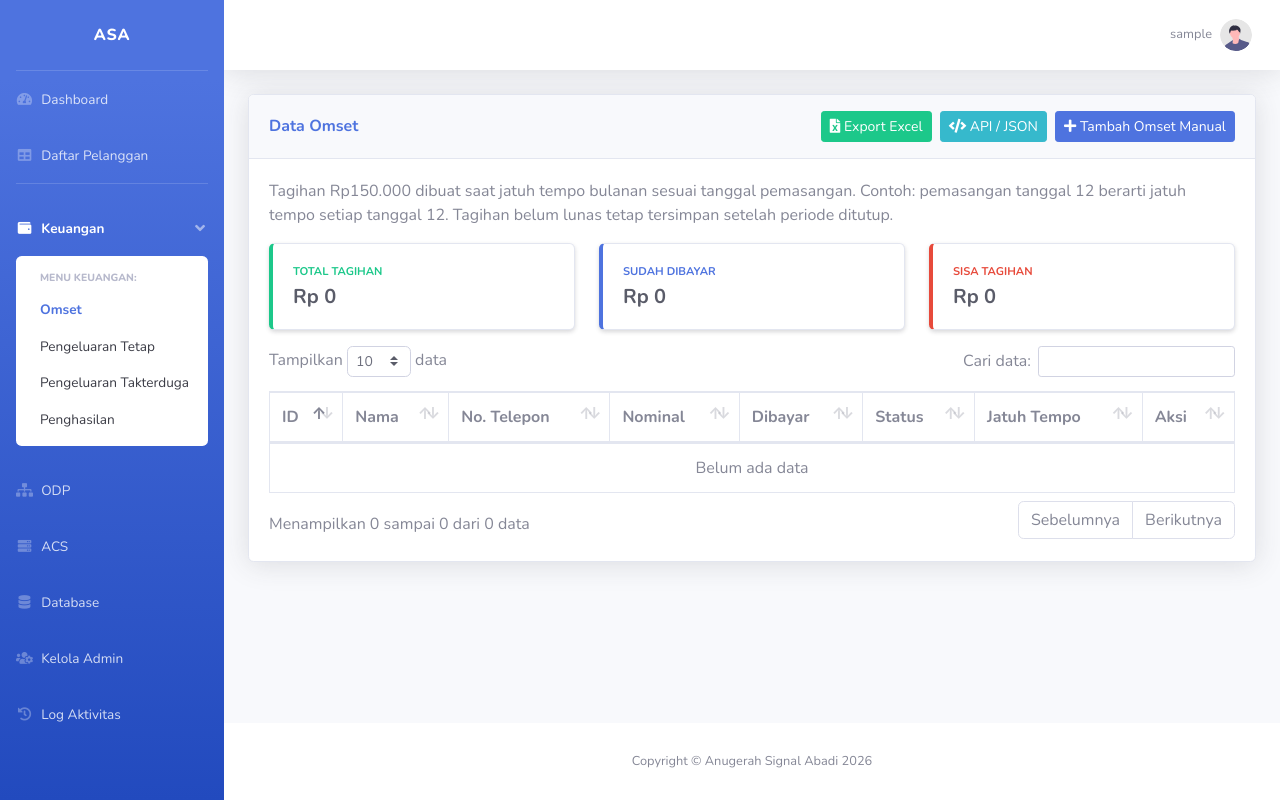
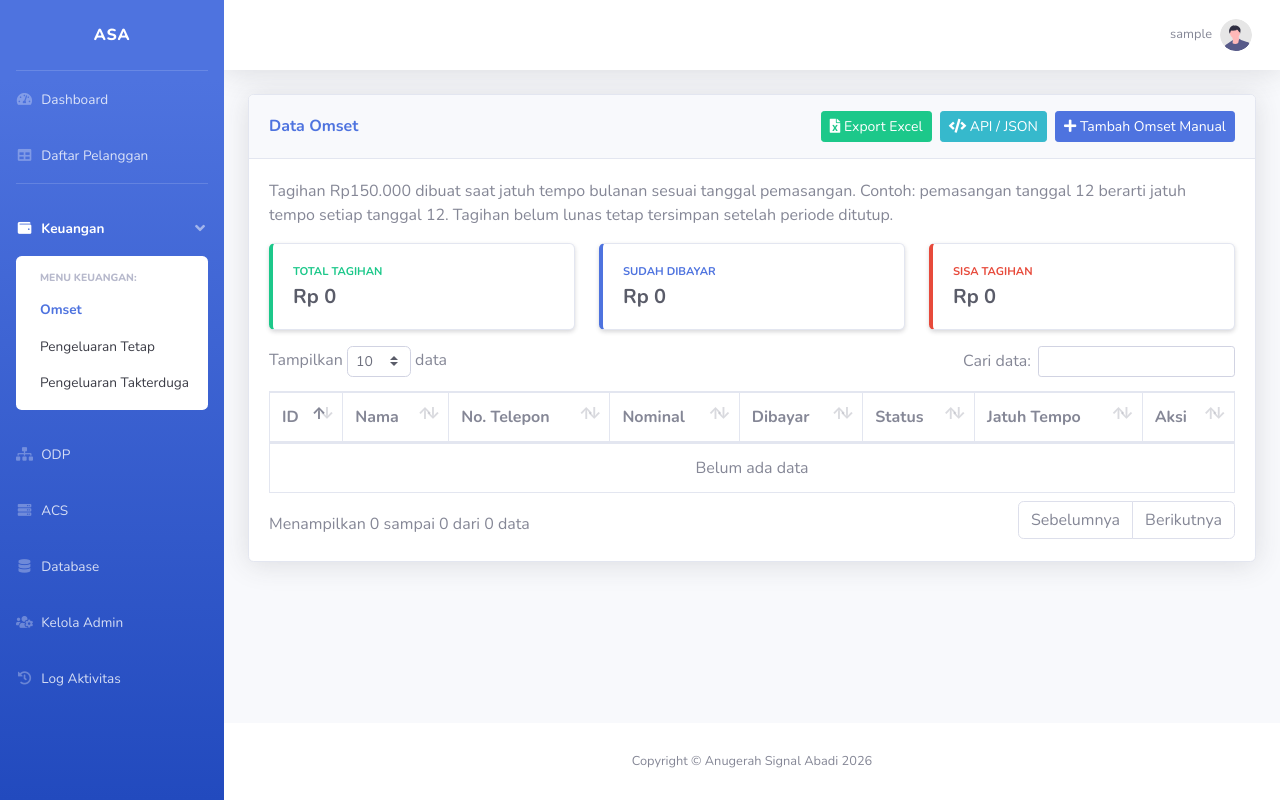
Before and after one commit to anugerahsignalabadi2025/billing, a PHP site: page /omset.php in a window 1280 px wide. Run offline with PHP 8.4, Linux system fonts and the light colour scheme; the visitor is signed in with stand-in values (Sample User, id 1); data that the repository does not hold is empty.

```diff
--- a/acs.php
+++ b/acs.php
@@ -43,7 +43,6 @@
                         <a class="collapse-item" href="omset.php">Omset</a>
                         <a class="collapse-item" href="pengeluaran_tetap.php">Pengeluaran Tetap</a>
                         <a class="collapse-item" href="pengeluaran_takterduga.php">Pengeluaran Takterduga</a>
-                        <a class="collapse-item" href="penghasilan.php">Penghasilan</a>
                     </div>
                 </div>
             </li>
--- a/dashboard.php
+++ b/dashboard.php
@@ -76,7 +76,6 @@ $sisa_tagihan = $totals['total_tagihan'] - $totals['total_omset'];
                         <a class="collapse-item" href="omset.php">Omset</a>
                         <a class="collapse-item" href="pengeluaran_tetap.php">Pengeluaran Tetap</a>
                         <a class="collapse-item" href="pengeluaran_takterduga.php">Pengeluaran Takterduga</a>
-                        <a class="collapse-item" href="penghasilan.php">Penghasilan</a>
                     </div>
                 </div>
             </li>
--- a/odp.php
+++ b/odp.php
@@ -43,7 +43,6 @@
                         <a class="collapse-item" href="omset.php">Omset</a>
                         <a class="collapse-item" href="pengeluaran_tetap.php">Pengeluaran Tetap</a>
                         <a class="collapse-item" href="pengeluaran_takterduga.php">Pengeluaran Takterduga</a>
-                        <a class="collapse-item" href="penghasilan.php">Penghasilan</a>
                     </div>
                 </div>
             </li>
--- a/omset.php
+++ b/omset.php
@@ -251,7 +251,6 @@ $sisaTagihan = (float) $totalOmset['total_nominal'] - (float) $totalOmset['total
                         <a class="collapse-item active" href="omset.php">Omset</a>
                         <a class="collapse-item" href="pengeluaran_tetap.php">Pengeluaran Tetap</a>
                         <a class="collapse-item" href="pengeluaran_takterduga.php">Pengeluaran Takterduga</a>
-                        <a class="collapse-item" href="penghasilan.php">Penghasilan</a>
                     </div>
                 </div>
             </li>
--- a/pengeluaran_takterduga.php
+++ b/pengeluaran_takterduga.php
@@ -71,7 +71,6 @@ $totalNominal = mysqli_fetch_assoc($totalResult)['total_nominal'];
                         <a class="collapse-item" href="omset.php">Omset</a>
                         <a class="collapse-item" href="pengeluaran_tetap.php">Pengeluaran Tetap</a>
                         <a class="collapse-item active" href="pengeluaran_takterduga.php">Pengeluaran Takterduga</a>
-                        <a class="collapse-item" href="penghasilan.php">Penghasilan</a>
                     </div>
                 </div>
             </li>
--- a/pengeluaran_tetap.php
+++ b/pengeluaran_tetap.php
@@ -71,7 +71,6 @@ $totalNominal = mysqli_fetch_assoc($totalResult)['total_nominal'];
                         <a class="collapse-item" href="omset.php">Omset</a>
                         <a class="collapse-item active" href="pengeluaran_tetap.php">Pengeluaran Tetap</a>
                         <a class="collapse-item" href="pengeluaran_takterduga.php">Pengeluaran Takterduga</a>
-                        <a class="collapse-item" href="penghasilan.php">Penghasilan</a>
                     </div>
                 </div>
             </li>
--- a/tables.php
+++ b/tables.php
@@ -69,7 +69,6 @@ $result = mysqli_query($conn, "SELECT * FROM datapelangganasa");
                         <a class="collapse-item" href="omset.php">Omset</a>
                         <a class="collapse-item" href="pengeluaran_tetap.php">Pengeluaran Tetap</a>
                         <a class="collapse-item" href="pengeluaran_takterduga.php">Pengeluaran Takterduga</a>
-                        <a class="collapse-item" href="penghasilan.php">Penghasilan</a>
                     </div>
                 </div>
             </li>
--- a/tambah_omset.php
+++ b/tambah_omset.php
@@ -81,7 +81,6 @@ if (isset($_POST["submit"])) {
                         <a class="collapse-item active" href="omset.php">Omset</a>
                         <a class="collapse-item" href="pengeluaran_tetap.php">Pengeluaran Tetap</a>
                         <a class="collapse-item" href="pengeluaran_takterduga.php">Pengeluaran Takterduga</a>
-                        <a class="collapse-item" href="penghasilan.php">Penghasilan</a>
                     </div>
                 </div>
             </li>
--- a/tambah_pengeluaran_takterduga.php
+++ b/tambah_pengeluaran_takterduga.php
@@ -81,7 +81,6 @@ if (isset($_POST["submit"])) {
                         <a class="collapse-item" href="omset.php">Omset</a>
                         <a class="collapse-item" href="pengeluaran_tetap.php">Pengeluaran Tetap</a>
                         <a class="collapse-item active" href="pengeluaran_takterduga.php">Pengeluaran Takterduga</a>
-                        <a class="collapse-item" href="penghasilan.php">Penghasilan</a>
                     </div>
                 </div>
             </li>
--- a/tambah_pengeluaran_tetap.php
+++ b/tambah_pengeluaran_tetap.php
@@ -81,7 +81,6 @@ if (isset($_POST["submit"])) {
                         <a class="collapse-item" href="omset.php">Omset</a>
                         <a class="collapse-item active" href="pengeluaran_tetap.php">Pengeluaran Tetap</a>
                         <a class="collapse-item" href="pengeluaran_takterduga.php">Pengeluaran Takterduga</a>
-                        <a class="collapse-item" href="penghasilan.php">Penghasilan</a>
                     </div>
                 </div>
             </li>
--- a/ubah_omset.php
+++ b/ubah_omset.php
@@ -87,7 +87,6 @@ if (isset($_POST["submit"])) {
                         <a class="collapse-item active" href="omset.php">Omset</a>
                         <a class="collapse-item" href="pengeluaran_tetap.php">Pengeluaran Tetap</a>
                         <a class="collapse-item" href="pengeluaran_takterduga.php">Pengeluaran Takterduga</a>
-                        <a class="collapse-item" href="penghasilan.php">Penghasilan</a>
                     </div>
                 </div>
             </li>
--- a/ubah_pengeluaran_takterduga.php
+++ b/ubah_pengeluaran_takterduga.php
@@ -86,7 +86,6 @@ if (isset($_POST["submit"])) {
                         <a class="collapse-item" href="omset.php">Omset</a>
                         <a class="collapse-item" href="pengeluaran_tetap.php">Pengeluaran Tetap</a>
                         <a class="collapse-item active" href="pengeluaran_takterduga.php">Pengeluaran Takterduga</a>
-                        <a class="collapse-item" href="penghasilan.php">Penghasilan</a>
                     </div>
                 </div>
             </li>
--- a/ubah_pengeluaran_tetap.php
+++ b/ubah_pengeluaran_tetap.php
@@ -86,7 +86,6 @@ if (isset($_POST["submit"])) {
                         <a class="collapse-item" href="omset.php">Omset</a>
                         <a class="collapse-item active" href="pengeluaran_tetap.php">Pengeluaran Tetap</a>
                         <a class="collapse-item" href="pengeluaran_takterduga.php">Pengeluaran Takterduga</a>
-                        <a class="collapse-item" href="penghasilan.php">Penghasilan</a>
                     </div>
                 </div>
             </li>
```
